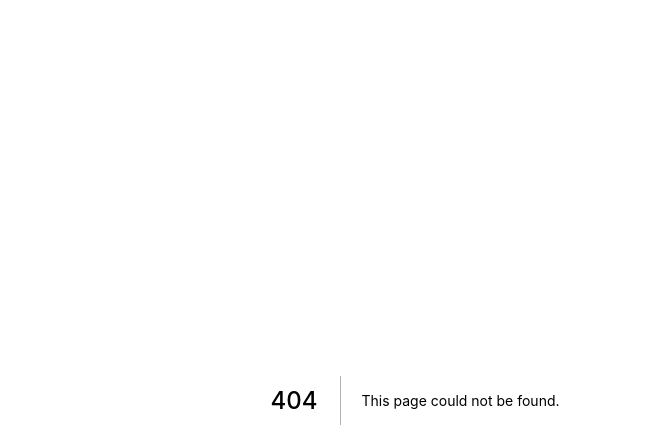
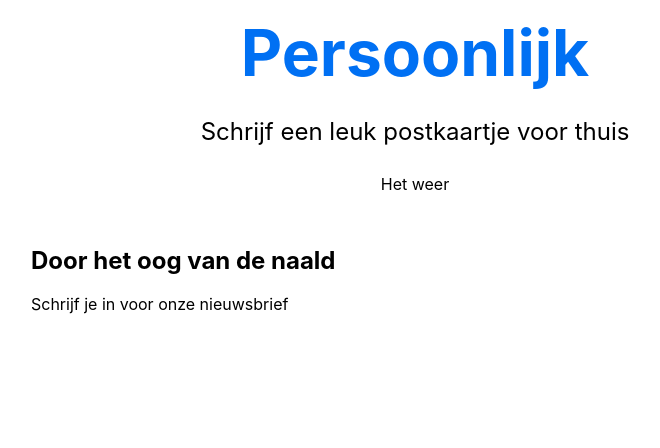
Before and after one commit to AlexanderBuysse/persoonlijk, a Next.js app in the folder persoonlijk-frontend/: page /weather in a window 1280 px wide. Before the commit this address had no page. Shown: the top 448 px of the page, without its empty margins (225-885 px from the left). Built offline with nearby package versions, Linux system fonts and the light colour scheme.

Commit message:
apis zijn allemaal toegevoegd en werken

```diff
--- a/persoonlijk-frontend/components/Layout.js
+++ b/persoonlijk-frontend/components/Layout.js
@@ -11,12 +11,12 @@ const Layout = ({ children }) => {
       <header className={styles.header}>
         <h1 className={styles.title}>
           <Link href="/">
-            <a>De Naald</a>
+            <a>Persoonlijk</a>
           </Link>
         </h1>
-        <p className={styles.description}>Het nieuws komt er heet van</p>
-        <Link href="/subscribe">
-          <a>Schrijf je in voor onze nieuwsbrief</a>
+        <p className={styles.description}>Schrijf een leuk postkaartje voor thuis</p>
+        <Link href="/weather">
+          <a>Het weer</a>
         </Link>
       </header>
       <main className={styles.main}>{children}</main>
--- a/persoonlijk-frontend/package.json
+++ b/persoonlijk-frontend/package.json
@@ -11,6 +11,7 @@
     "next": "10.0.9",
     "react": "17.0.2",
     "react-dom": "17.0.2",
-    "react-markdown": "^5.0.3"
+    "react-markdown": "^5.0.3",
+    "unsplash-js": "^7.0.10"
   }
 }
--- /dev/null
+++ b/persoonlijk-frontend/pages/api/weather.js
@@ -0,0 +1,24 @@
+export default async (req, res) => {
+    try {
+      console.log(req.body);
+      const response = await fetch(
+        `https://api.weatherapi.com/v1/forecast.json?key=b0cfa17ef8a9480a849143938212704&q=${req.body}&days=1`,
+      );
+      if (response.status === 201) {
+        res.status(200).json({ succeeded: true });
+        console.log(`gelukt`);
+      } else {
+        const result = await response.json();
+        let reason = "onbekend";
+        if (result.detail) {
+          reason = result.detail;
+        }
+        if (Array.isArray(result)) {
+          reason = result.join();
+        }
+        res.status(200).json({result});
+      }
+    } catch (e) {
+      res.status(500).end(`Something went wrong: ${e}`);
+    }
+};
--- /dev/null
+++ b/persoonlijk-frontend/pages/weather.js
@@ -0,0 +1,30 @@
+import Layout from "../components/Layout";
+import { useState } from "react";
+
+const Weather = () => {
+  const [sending, setSending] = useState(false);
+  const [error, setError] = useState();
+  const [success, setSuccess] = useState(false);
+
+  const getWeather = async (e) => {
+      const r = await fetch("/api/weather", {
+        method: "POST",
+        body: "Kortrijk"
+      });
+      const result = await r.json();
+      if (!result.succeeded) {
+        setError(result.reason);
+      }
+
+      console.log(result);
+  };
+
+  return (
+    <Layout>
+      <h2>Door het oog van de naald</h2>
+      <p onClick={e => getWeather(e)}>Schrijf je in voor onze nieuwsbrief</p>
+    </Layout>
+  );
+};
+
+export default Weather;
```
Also changed, not shown: persoonlijk-frontend/pages/index.js (+26 -0 lines), 2 other files (tests, documents, lock files or other folders).
